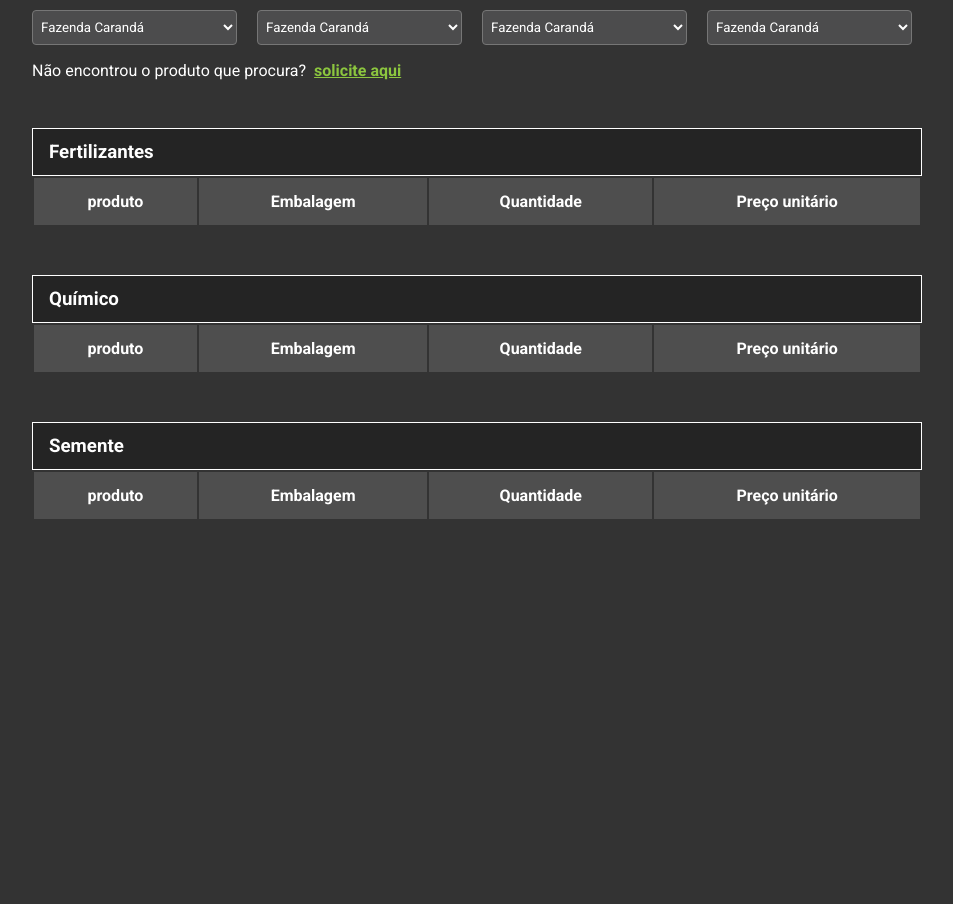
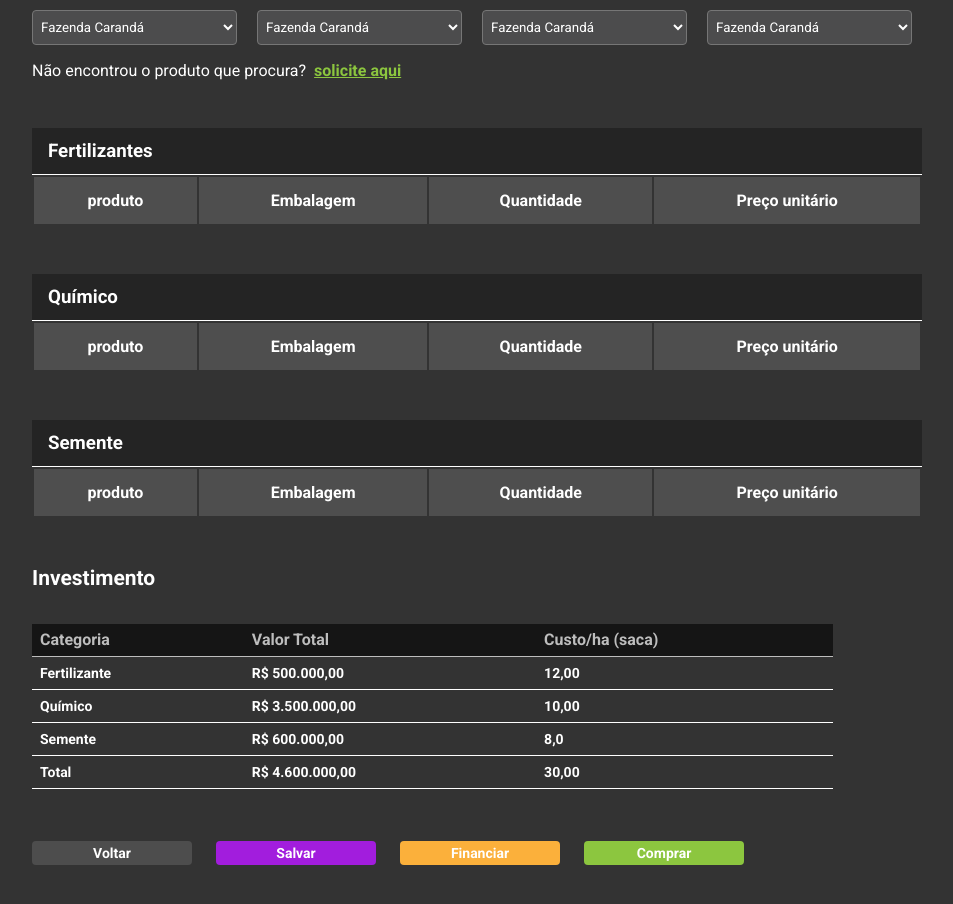
Before and after one commit to Eduuduarte/agrity_cotacao, a Next.js app: page / in a window 1280 px wide. Shown: the part 544-1448 px from the top of the page, without its empty margins (168-1121 px from the left). Before the commit the page ends 1065 px from the top, so only its background shows below. Built offline with nearby package versions, Linux system fonts and the light colour scheme.

Commit message:
create tableInvest component

```diff
--- /dev/null
+++ b/components/Button/index.tsx
@@ -0,0 +1,14 @@
+import style from './style.module.css';
+
+type Props = {
+    color: string;
+    title: string;
+}
+
+const Button = ({color, title}: Props) => {
+    return (
+        <div className={style.container} style={{backgroundColor: color}}>{title}</div>
+    );
+}
+
+export default Button;
--- /dev/null
+++ b/components/Button/style.module.css
@@ -0,0 +1,15 @@
+.container {
+    display: flex;
+    justify-content: center;
+    align-items: center;
+    padding: 4px;
+    gap: 8px;
+    width: 160px;
+    height: 24px;
+    font-size: 14px;
+    font-weight: 700;
+    line-height: 16px;
+    cursor: pointer;
+    border-radius: 4px;
+    margin-right: 24px;
+}
--- /dev/null
+++ b/components/TableInvest/index.tsx
@@ -0,0 +1,47 @@
+import styles from './style.module.css';
+
+import { titleTable } from "../../types/dataTypes";
+
+type Props = {
+    valueTitle: Array<titleTable>;
+}
+
+const TableInvest = ({valueTitle}: Props) => {
+    return (
+        <div className={styles.container}>
+            <table className={styles.table}>
+                <thead>
+                    <tr >
+                        {valueTitle.map((item) => (
+                            <th className={styles.titleTable}>{item.title}</th>
+                        ))}
+                    </tr>
+                </thead>
+                <tbody >
+                    <tr>
+                        <td>Fertilizante</td>
+                        <td>R$ 500.000,00</td>
+                        <td>12,00</td>
+                    </tr>
+                    <tr>
+                        <td>Químico</td>
+                        <td>R$ 3.500.000,00</td>
+                        <td>10,00</td>
+                    </tr>
+                    <tr>
+                        <td>Semente</td>
+                        <td>R$ 600.000,00</td>
+                        <td>8,0</td>
+                    </tr>
+                    <tr>
+                        <td>Total</td>
+                        <td>R$ 4.600.000,00</td>
+                        <td>30,00</td>
+                    </tr>
+                </tbody>
+            </table>
+        </div>
+    );
+}
+
+export default TableInvest;
--- /dev/null
+++ b/components/TableInvest/style.module.css
@@ -0,0 +1,23 @@
+.table{
+    width: 90%;
+    border-collapse: collapse;
+}
+
+.titleTable{
+    background-color: #151515;
+    text-align: left;
+    font-size: 16px;
+    font-weight: 700;
+    line-height: 16px;
+    color: #BDBDBD;
+    padding: 8px 0 8px 8px;
+    border-bottom: 1px solid;
+}
+
+.table td{
+    font-size: 14px;
+    font-weight: 700;
+    line-height: 16px;
+    padding: 8px;
+    border-bottom: 1px solid;
+}
--- a/components/TableItem/style.module.css
+++ b/components/TableItem/style.module.css
@@ -6,7 +6,7 @@
 
 .title {
     background-color: #242424;
-    border: 1px solid #FFFFFF;
+    border-bottom: 1px solid #FFFFFF;
     padding: 12px 0 12px 16px;
 }
 
--- a/data/dataInputs.tsx
+++ b/data/dataInputs.tsx
@@ -29,3 +29,18 @@ export const table: Array<titleTable> = [
         title: "Preço unitário"
     }
 ]
+
+export const somaCotacao: Array<titleTable> = [
+    {
+        id: 1,
+        title: "Categoria"
+    },
+    {
+        id: 2,
+        title: "Valor Total"
+    },
+    {
+        id: 3,
+        title: "Custo/ha (saca)"
+    }
+]
--- a/pages/index.tsx
+++ b/pages/index.tsx
@@ -5,8 +5,10 @@ import Header from '../components/Header';
 import SelectItem from '../components/SelectItem';
 import styles from '../styles/Home.module.css';
 
-import { propriedade, table } from '../data/dataInputs';
+import { propriedade, table, somaCotacao } from '../data/dataInputs';
 import TableItem from '../components/TableItem';
+import TableInvest from '../components/TableInvest';
+import Button from '../components/Button';
 
 const Home: NextPage = () => {
   return (
@@ -130,8 +132,32 @@ const Home: NextPage = () => {
             valueTitle={table}
           />
         </div>
-
+        <div className={styles.investimento}>
+          <h3>Investimento</h3>
+          <TableInvest
+            valueTitle={somaCotacao}
+          />
+          <div className={styles.buttons}>
+            <Button
+              color='#4D4D4D'
+              title='Voltar'
+            />
+            <Button
+              color='#A21DDD'
+              title='Salvar'
+            />
+            <Button
+              color='#FBB03B'
+              title='Financiar'
+            />
+            <Button
+              color='#8CC63F'
+              title='Comprar'
+            />
           </div>
+        </div>
+      </div>
+      {/* Fim do Container */}
     </div>
   )
 }
--- a/styles/Home.module.css
+++ b/styles/Home.module.css
@@ -52,6 +52,23 @@
   margin: 48px 0 0 10px;
 }
 
+.investimento{
+  margin: 0px 0 0 10px;
+}
+
+.investimento h3 {
+  margin: 48px 0 33px 0;
+  font-size: 21px;
+  font-weight: 700;
+  line-height: 25px;
+}
+
+.buttons {
+  padding: 52px 0 61px 0;
+  display: flex;
+  flex-direction: row;
+}
+
 @media screen  and (max-width: 990px) {
   .container {
     margin: 0 50px;
--- a/styles/globals.css
+++ b/styles/globals.css
@@ -10,5 +10,5 @@
 }
 
 body {
-  background-color: #333333;;
+  background-color: #333333;
 }
```
Lines whose indentation alone changed are shown as unchanged.
